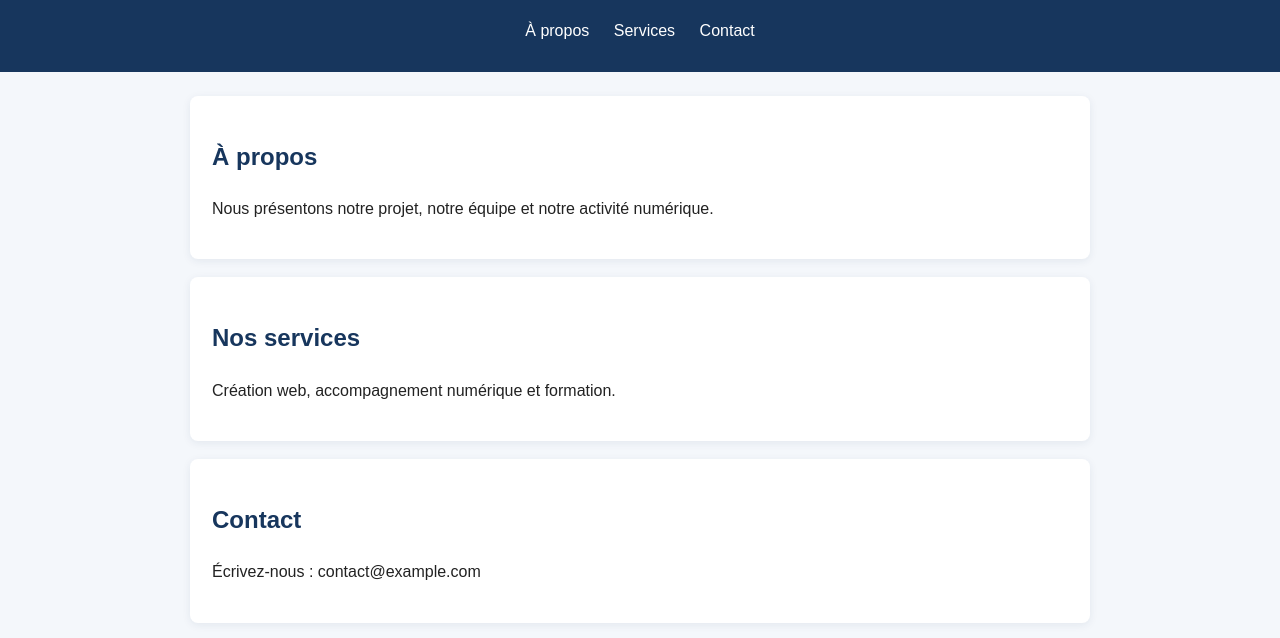
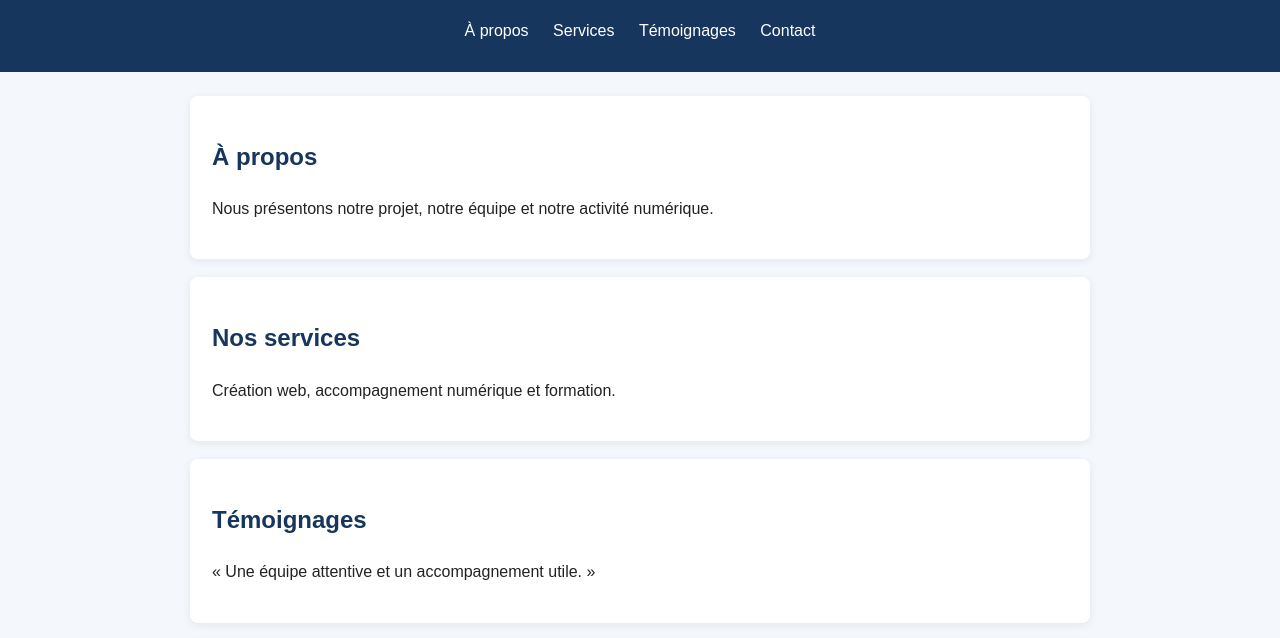
Before and after one commit to yoannathan/MonSiteWeb, a plain HTML site: page index.html in a window 1280 px wide. Shown: the part 104-742 px from the top of the page. Drawn offline with Linux system fonts and the light colour scheme.

Commit message:
Ajout de la section Témoignages

```diff
--- a/index.html
+++ b/index.html
@@ -12,6 +12,7 @@
     <nav aria-label="Navigation principale">
       <a href="#apropos">À propos</a>
       <a href="#services">Services</a>
+      <a href="#temoignages">Témoignages</a>
       <a href="#contact">Contact</a>
     </nav>
   </header>
@@ -25,6 +26,10 @@
       <h2>Nos services</h2>
       <p>Création web, accompagnement numérique et formation.</p>
     </section>
+    <section id="temoignages">
+      <h2>Témoignages</h2>
+      <p>« Une équipe attentive et un accompagnement utile. »</p>
+    </section>
     <section id="contact">
       <h2>Contact</h2>
       <p>Écrivez-nous : contact@example.com</p>
```
